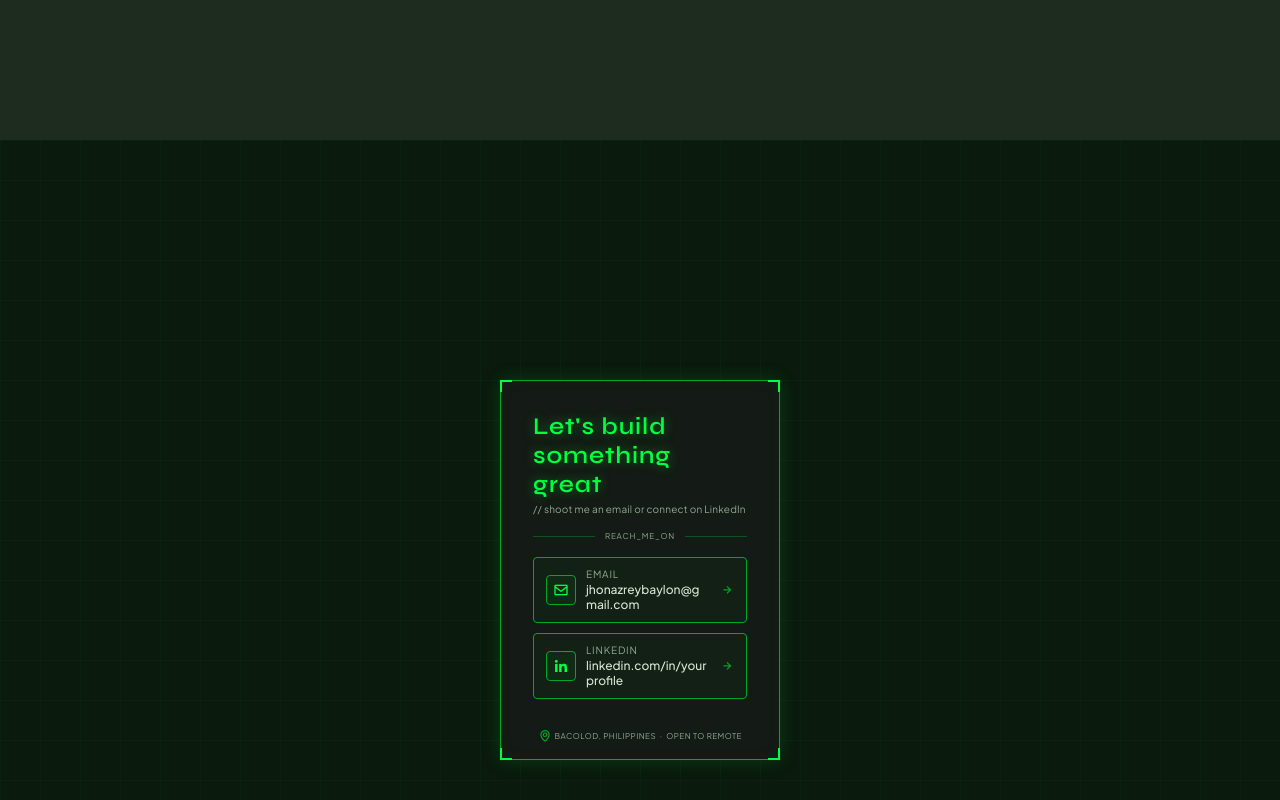
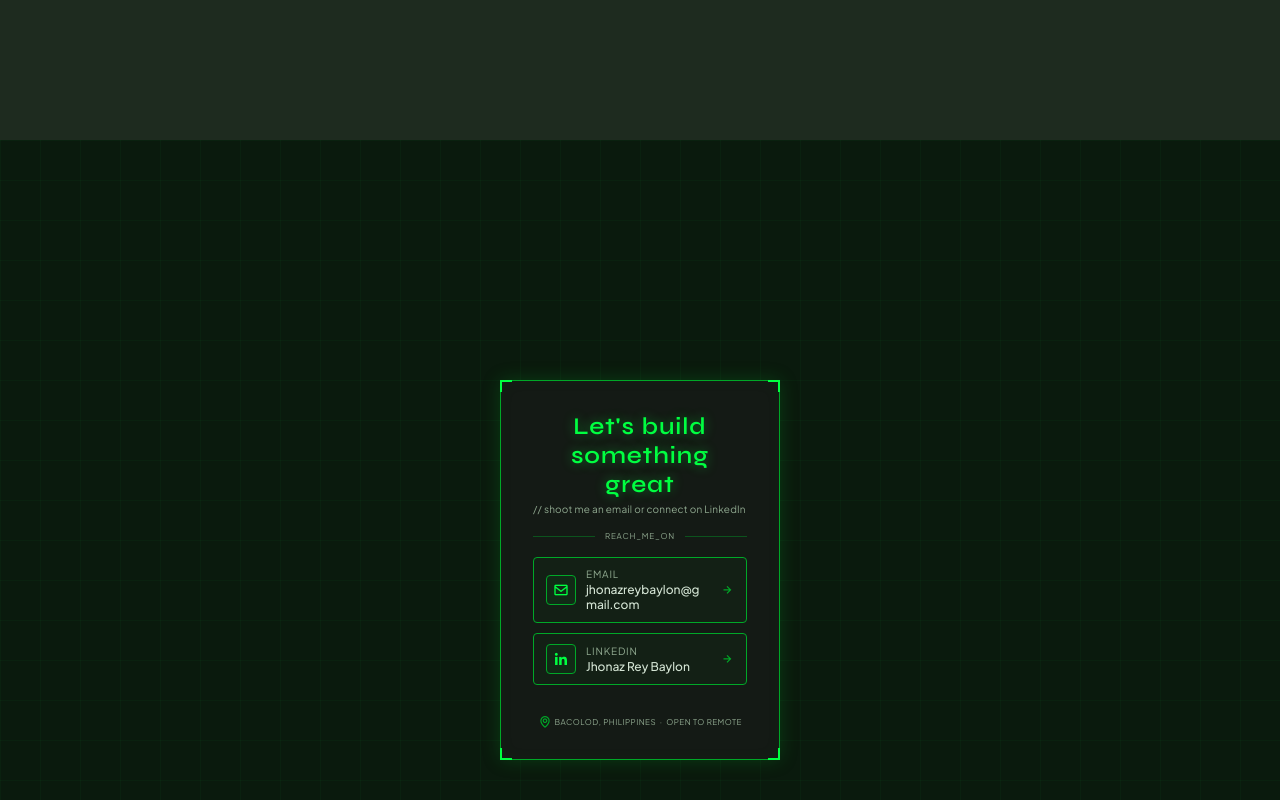
Before and after one commit to JhonazRey/Portfolio-HtmlCss, a plain HTML site: page index.html in a window 1280 px wide. Shown: the part 3060-3860 px from the top of the page. Drawn offline with nearby package versions, Linux system fonts and the light colour scheme.

Commit message:
Put my linkedin profile link in contact me link

```diff
--- a/css/portfolio.css
+++ b/css/portfolio.css
@@ -1091,6 +1091,7 @@ figcaption .tech-use p {
     font-size: 24px;
     font-weight: 600;
     color: var(--primary-color);
+    text-align: center;
     margin-bottom: 4px;
     letter-spacing: 0.04em;
     line-height: 1.2;
--- a/index.html
+++ b/index.html
@@ -297,11 +297,11 @@
 
         </a>
 
-        <a href="https://linkedin.com/in/yourprofile" target="_blank" class="cp-item">
+        <a href="https://www.linkedin.com/in/jhonaz-rey-baylon-15ba612ba" target="_blank" class="cp-item">
           <div class="cp-icon"><i class='bx bxl-linkedin'></i></div>
           <div class="cp-info">
             <p class="cp-item-label">LINKEDIN</p>
-            <p class="cp-item-value">linkedin.com/in/yourprofile</p>
+            <p class="cp-item-value">Jhonaz Rey Baylon</p>
           </div>
           <i class='bx bx-right-arrow-alt cp-arrow'></i>
         </a>
```
Lines whose indentation alone changed are shown as unchanged.
